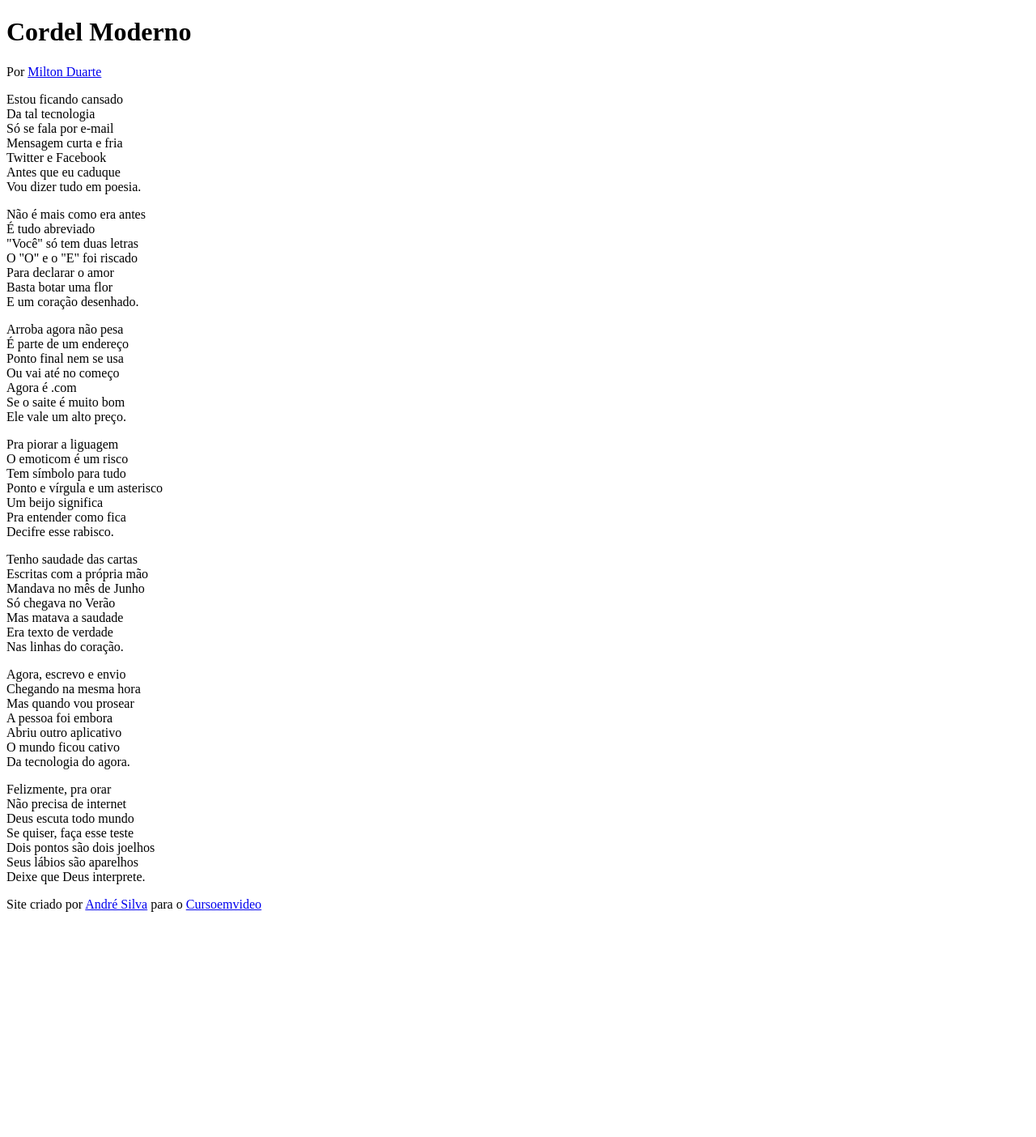
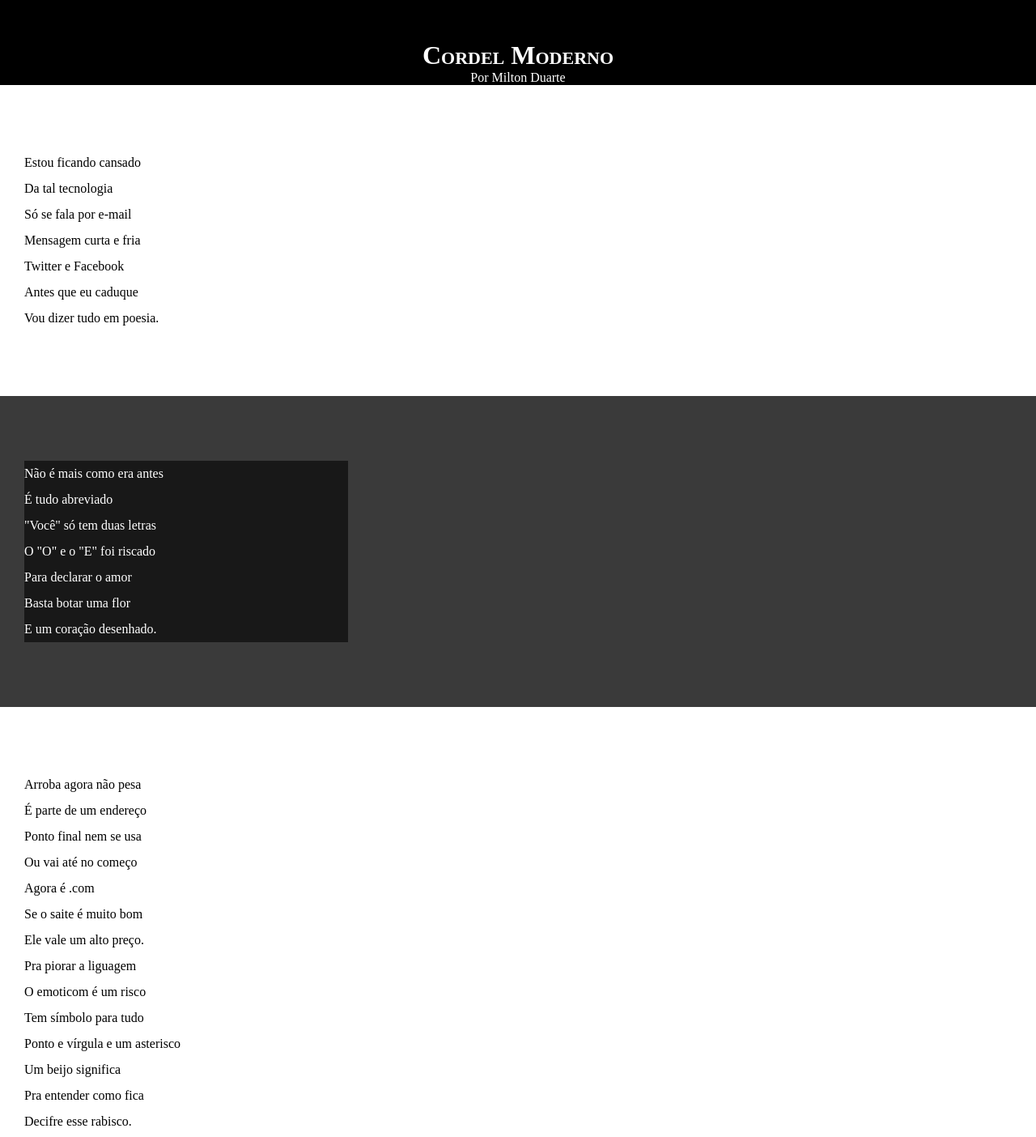
Before and after one commit to AndreSilva-byte/html-css, a plain HTML site: page Desafios/desafio 5/index.html in a window 1280 px wide. Shown: the top 1404 px of the page at 81% size. Before the commit the page ends 1142 px from the top, so only its background shows below. Drawn offline with Linux system fonts and the light colour scheme.

Commit message:
atualizei estilos de texto e blocos

```diff
--- a/Desafios/desafio 5/estilo/style.css
+++ b/Desafios/desafio 5/estilo/style.css
@@ -1 +1,64 @@
 @charset "UTF-8";
+
+* {
+    margin: 0px;
+    padding: 0px;
+}
+
+html, body {
+    min-height: 100vh;
+    background-color: darkgray;
+}
+
+header {
+    background-color: black;
+    color: white;
+    text-align: center;
+}
+
+header > h1 {
+    padding-top: 50px;
+    font-variant: small-caps;
+}
+
+header > p {
+    padding-bottom: 50px;
+}
+
+header a, footer a {
+    color: white;
+    text-decoration: none;
+}
+
+header a:hover, footer a:hover {
+    text-decoration: underline;
+}
+
+section {
+    padding-top: 10vh;
+    padding-bottom: 10vh;
+    line-height: 2em;
+    padding-left: 30px;
+}
+
+section.normal {
+    background-color: white;
+    color: black;
+}
+
+section.imagem {
+    background-color: rgb(58, 58, 58);
+    color: white;
+}
+
+section.imagem > p {
+    width: 400px;
+    background-color: rgba(0, 0, 0, 0.588);
+}
+
+footer {
+    background-color: black;
+    color: white;
+    text-align: center;
+    padding: 10px;
+}
--- a/Desafios/desafio 5/index.html
+++ b/Desafios/desafio 5/index.html
@@ -15,7 +15,7 @@
     </header>
 
 
-    <section>
+    <section class="normal">
         <p>
             Estou ficando cansado <br>
             Da tal tecnologia <br>
@@ -28,7 +28,7 @@
     </section>
 
 
-    <section>
+    <section class="imagem">
         <p>
             Não é mais como era antes <br>
             É tudo abreviado <br>
@@ -41,7 +41,7 @@
     </section>
 
 
-    <section>
+    <section class="normal">
         <p>
             Arroba agora não pesa <br>
             É parte de um endereço <br>
@@ -64,7 +64,7 @@
     </section>
 
 
-    <section>
+    <section class="imagem">
         <p>
             Tenho saudade das cartas <br>
             Escritas com a própria mão <br>
@@ -77,7 +77,7 @@
     </section>
 
 
-    <section>
+    <section class="normal">
         <p>
             Agora, escrevo e envio <br>
             Chegando na mesma hora <br>
```
